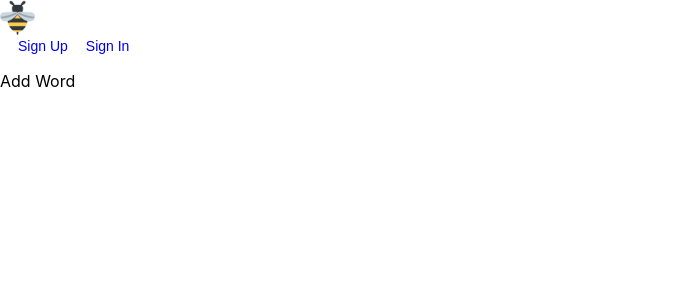
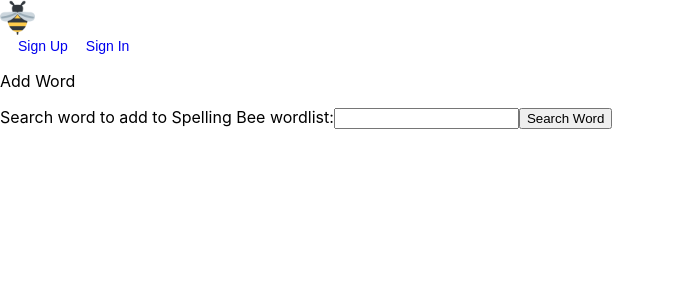
Before and after one commit to MrJanHorak/spelling-bee-practice-tool, a React (Create React App) app: page /admin in a window 1280 px wide. Shown: the top 300 px of the page, without its empty margins (0-675 px from the left). Built offline with nearby package versions, Linux system fonts and the light colour scheme; no server answers.

Commit message:
add apiCall to WordsAPI on Admin page

```diff
--- a/src/pages/Admin/Admin.jsx
+++ b/src/pages/Admin/Admin.jsx
@@ -1,12 +1,37 @@
-import React from 'react';
+import React, { useEffect, useState } from 'react';
+import WordSearch from '../../components/WordSearch/WordSearch';
 
 const Admin = (props) => {
+  const [wordData, setWordData] = useState('');
+  const [word, setWord] = useState('')
+
+  const handleSubmit = word => {
+    console.log('App - makeApiCall - word', word);
+    setWord(word)
+  }
+
+  useEffect(() => {
+    let wordUrl = `https://wordsapiv1.p.rapidapi.com/words/${word}/definitions`
+
+  const makeApiCall = () => {
+    fetch(wordUrl)
+    .then(res => res.json())
+    .then(data => {
+      console.log('wordData', data)
+      setWordData(data)
+    })
+  }
+  makeApiCall()
+}, [word])
 
   return (
-    <>
+    <div className="admin">
+
       <p>Add Word</p>
+      <WordSearch handleSubmit={handleSubmit} />
+      {word}
 
-    </>
+    </div>
   )
 }
 export default Admin
```
